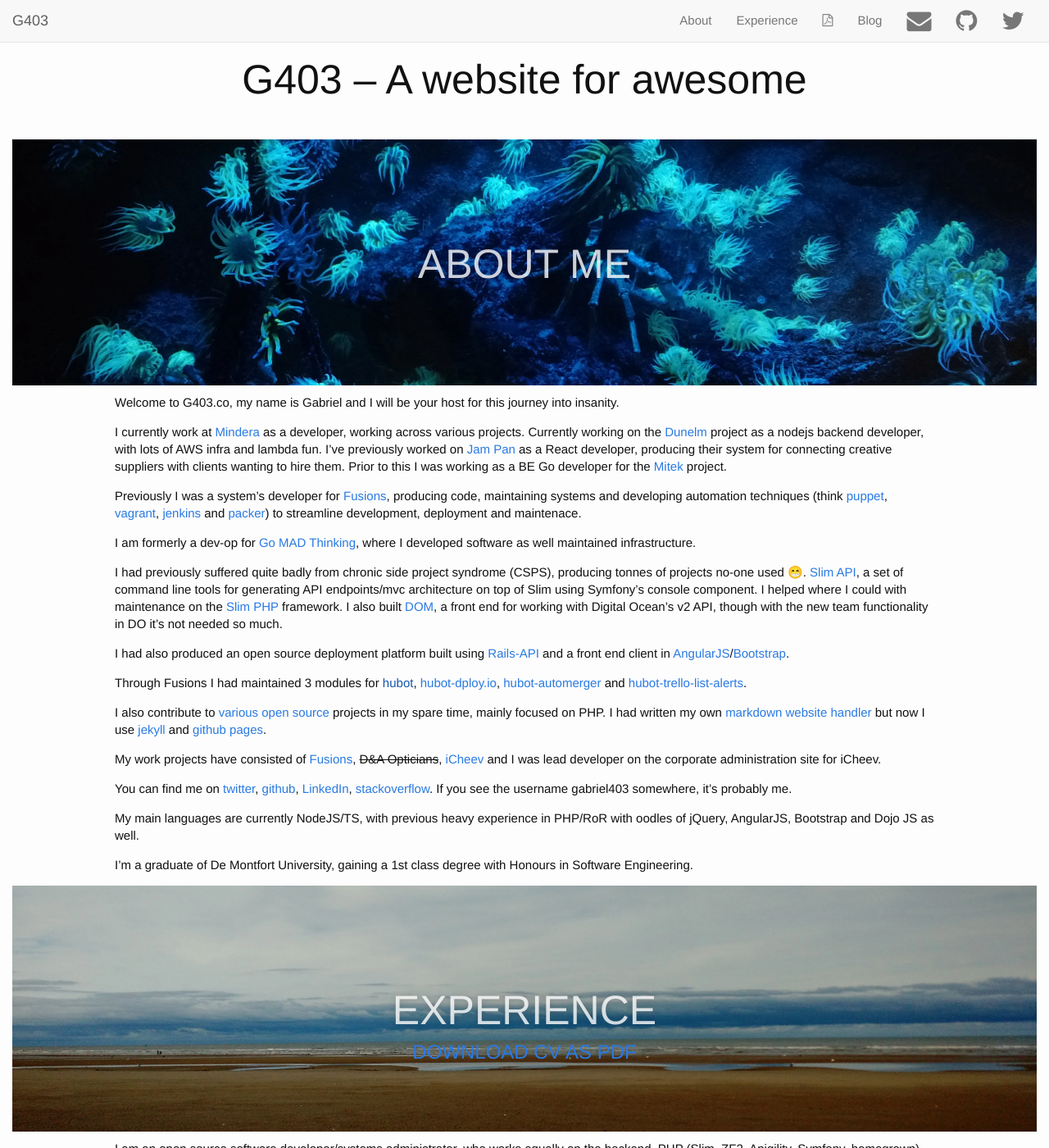
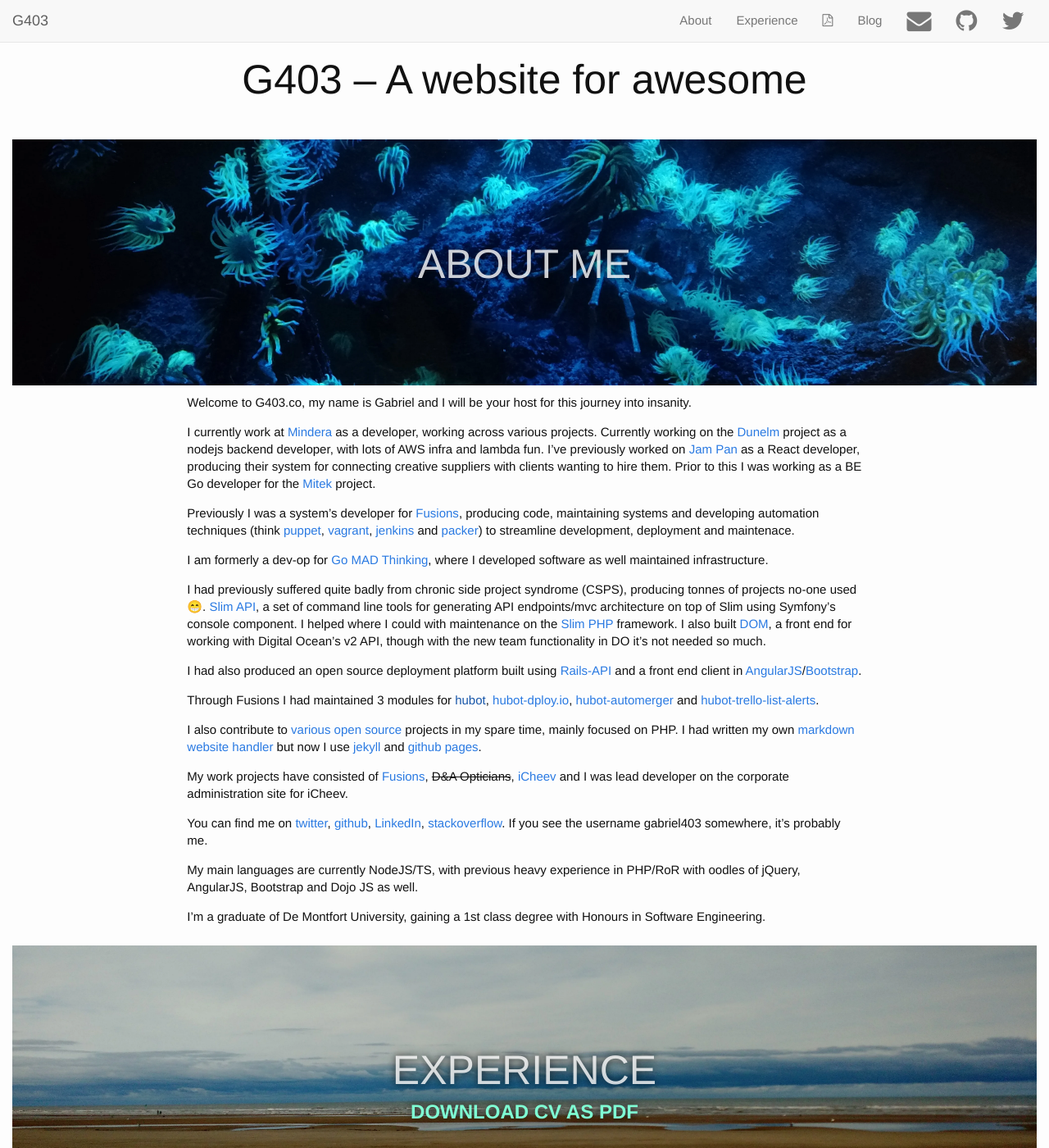
Before and after one commit to gabriel403/g403.co, a Jekyll site: the page built from index.html, in a window 1280 px wide and 1400 px high. Shown: the whole window at 82% size. Built offline with Jekyll 4.4.1, drawn with Linux system fonts in a browser that asks for light colours; nearby versions of some CDN libraries; emoji names are drawn with the system emoji font; some of the changed text lies outside the part shown.

Commit message:
Some design rework

```diff
--- a/assets/css/main.scss
+++ b/assets/css/main.scss
@@ -48,7 +48,6 @@ $grey-color-dark: darken($grey-color, 25%);
 $content-width: 100%;
 section,
 .section {
-  width: 80%;
   margin: 10px auto;
 }
 
@@ -59,23 +58,28 @@ pre,
 code {
   font-size: 13px;
 }
-
 .post-list .post-title {
-  font-size: 45px;
+  font-size: 40px;
   line-height: 45px;
   font-weight: 500;
 }
 
+.parallax.text a:visited,
+.parallax.text a:link,
+.parallax.text a:active {
+  color: aquamarine;
+  font-weight: 900;
+}
+
 .parallax.text {
   font-size: 70px;
-  color: white;
   text-align: center;
   text-transform: uppercase;
   color: rgba(255, 255, 255, 0.8);
   font-size: 48px;
   line-height: 600px;
   font-weight: 700;
-  text-shadow: 0 0 10px rgba(0, 0, 0, 0.2);
+  text-shadow: 0 0 10px rgba(0, 0, 0, 0.8);
 }
 .parallax {
   height: 300px;
@@ -160,6 +164,14 @@ h1 {
   color: black;
 }
 
+a:visited.bold-link,
+a:link.bold-link,
+a:active.bold-link {
+  font-weight: 900;
+  font-variant: small-caps;
+  color: slateblue;
+}
+
 .highlight,
 pre,
 code {
--- a/index.html
+++ b/index.html
@@ -3,37 +3,38 @@ layout: default
 ---
 
 <div>
-
   <div class="parallax about text">
     <h1 id="about" class="section">About Me</h1>
   </div>
   <section>
-    <div>
-      {% capture about %}{% include about.md %}{% endcapture %}
-      {{ about | markdownify }}
+    <div class="row">
+      <div class="col-md-8 col-md-offset-2">
+        {% capture about %}{% include about.md %}{% endcapture %} {{ about |
+        markdownify }}
+      </div>
     </div>
   </section>
 
   <div class="parallax cv text">
     <h1 id="cv" class="section">Experience</h1>
-    <h3><center><a href="/assets/gabriel-baker-cv.pdf">Download CV as pdf</a></center></h3>
+    <h3>
+      <a href="/assets/gabriel-baker-cv.pdf">
+        Download CV as pdf
+      </a>
+    </h3>
   </div>
   <section>
-    <div>
-      {% capture cv %}{% include cv.md %}{% endcapture %}
-      {{ cv | markdownify }}
+    <div class="row">
+      <div class="col-md-8 col-md-offset-2">
+        {% capture cv %}{% include cv.md %}{% endcapture %} {{ cv | markdownify
+        }}
+      </div>
     </div>
-  <!-- </section>
-
-  <div class="parallax portfolio text">
-    <h1 id="portfolio" class="section">
-      Portfolio
-    </h1>
-  </div>
-  <section> -->
-    <div>
-      {% capture portfolio %}{% include portfolio.md %}{% endcapture %}
-      {{ portfolio | markdownify }}
+    <div class="row">
+      <div class="col-md-8 col-md-offset-2">
+        {% capture portfolio %}{% include portfolio.md %}{% endcapture %} {{
+        portfolio | markdownify }}
+      </div>
     </div>
   </section>
 
@@ -41,25 +42,24 @@ layout: default
     <h1 id="blog" class="section">Blog</h1>
   </div>
   <section>
-    <p class="rss-subscribe">subscribe <a href="{{ "/feed.xml" | prepend: site.baseurl }}">via RSS</a></p>
-    <div class="row">
-      {% for post in site.posts %}
-      {% endfor %}
-    </div>
     <div class="post-list">
-      {% for post in site.posts %}
-        {% capture thecycle %}{% cycle 'first', 'second', 'third' %}{% endcapture %}
-        {% if thecycle == 'first' %}
-          <div class="row">
-        {% endif %}
-          <div class="col-md-4 h">
-            <a href='{{ post.url }}' class="post-title">{{ post.title }}</a>
-            <p class="post-meta">{{ post.date | date: "%b %-d, %Y" }}</p>
-          </div>
-        {% if thecycle == 'third' %}
-          </div>
-        {% endif %}
-      {% endfor %}
+      <div class="row">
+        <div class="col-md-8 col-md-offset-2">
+          <p class="rss-subscribe">
+            Subscribe via <a href="/feed.xml" class="bold-link">RSS</a>
+          </p>
+          {% for post in site.posts %}
+          <p>
+            <a href="{{ post.url }}" class="post-title">{{ post.title }}</a>
+          </p>
+          <p class="post-meta">{{ post.date | date: "%b %-d, %Y" }}</p>
+          <p>{{ post.excerpt }}</p>
+          <p>
+            <a href="{{ post.url }}" class="bold-link">READ MORE</a>
+          </p>
+          {% endfor %}
+        </div>
+      </div>
     </div>
   </section>
 </div>
```
Also changed, not shown: _posts/2020-03-01-github-actions-and-branch-builds.md (+1 -0 lines), _posts/2020-03-30-android-viewpager2.md (+2 -1 lines).
